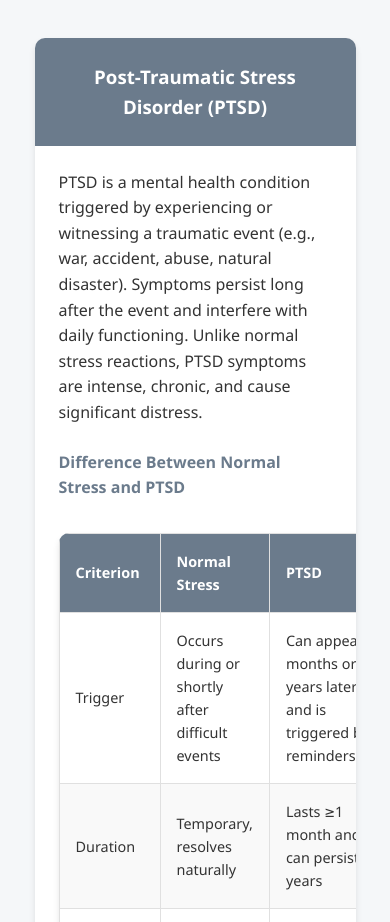
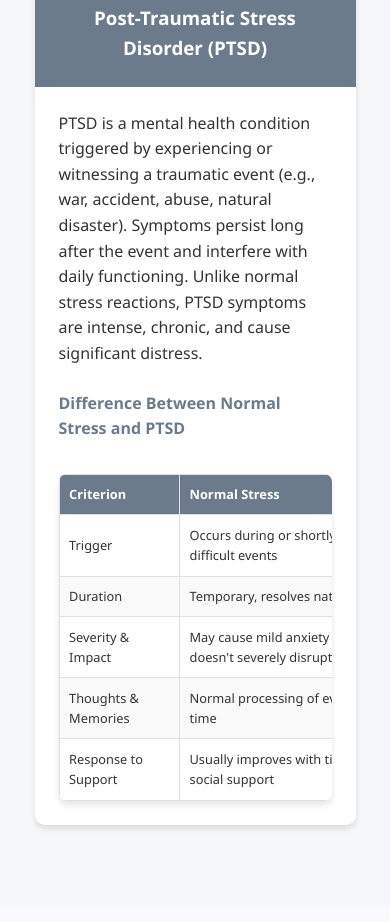
Before and after one commit to fatma170hussien/NeoroSense, a plain HTML site: page PTSD.html in a window 390 px wide. Shown: the part 1078-2000 px from the top of the page. Drawn offline with Linux system fonts and the light colour scheme.

Commit message:
Update PTSD.html

```diff
--- a/PTSD.html
+++ b/PTSD.html
@@ -223,14 +223,19 @@
             margin-left: -1em;
         }
 
-        /* Comparison Table */
+        /* Comparison Table - UPDATED FOR MOBILE */
+        .comparison-table-container {
+            width: 100%;
+            overflow-x: auto;
+            margin-top: 2rem;
+            border-radius: 10px;
+            box-shadow: var(--shadow);
+        }
+
         .comparison-table {
             width: 100%;
             border-collapse: collapse;
-            margin-top: 2rem;
-            box-shadow: var(--shadow);
-            border-radius: 10px;
-            overflow: hidden;
+            min-width: 800px; /* الحد الأدنى للعرض لضمان عدم انضغاط المحتوى */
         }
 
         .comparison-table th, .comparison-table td {
@@ -415,7 +420,7 @@
             }
         }
 
-        /* Responsive Design */
+        /* Responsive Design - UPDATED FOR TABLES */
         @media (max-width: 768px) {
             .header-content {
                 flex-direction: column;
@@ -439,8 +444,43 @@
                 font-size: 2rem;
             }
 
+            /* تحسينات الجداول للهواتف */
+            .comparison-table-container {
+                font-size: 0.85rem;
+                border-radius: 8px;
+            }
+
+            .comparison-table th, .comparison-table td {
+                padding: 0.8rem;
+            }
+
             .comparison-table {
-                font-size: 0.9rem;
+                min-width: 700px; /* تقليل العرض الأدنى للجداول على الهواتف */
+            }
+        }
+
+        /* تحسينات إضافية للهواتف الصغيرة جداً */
+        @media (max-width: 480px) {
+            .comparison-table {
+                min-width: 650px; /* تقليل أكثر للهواتف الصغيرة */
+            }
+
+            .comparison-table th, .comparison-table td {
+                padding: 0.6rem;
+                font-size: 0.8rem;
+            }
+
+            .hero h1 {
+                font-size: 2rem;
+            }
+
+            .hero p {
+                font-size: 1.1rem;
+            }
+
+            .hotline {
+                font-size: 1.6rem;
+                padding: 8px 16px;
             }
         }
     </style>
@@ -488,6 +528,7 @@
                     <p>PTSD is a mental health condition triggered by experiencing or witnessing a traumatic event (e.g., war, accident, abuse, natural disaster). Symptoms persist long after the event and interfere with daily functioning. Unlike normal stress reactions, PTSD symptoms are intense, chronic, and cause significant distress.</p>
 
                     <h4 style="margin-top: 1.5rem; color: var(--primary);">Difference Between Normal Stress and PTSD</h4>
+                    <div class="comparison-table-container">
                         <table class="comparison-table">
                             <thead>
                                 <tr>
@@ -524,6 +565,7 @@
                                 </tr>
                             </tbody>
                         </table>
+                    </div>
                 </div>
             </div>
         </div>
```
Lines whose indentation alone changed are shown as unchanged.
